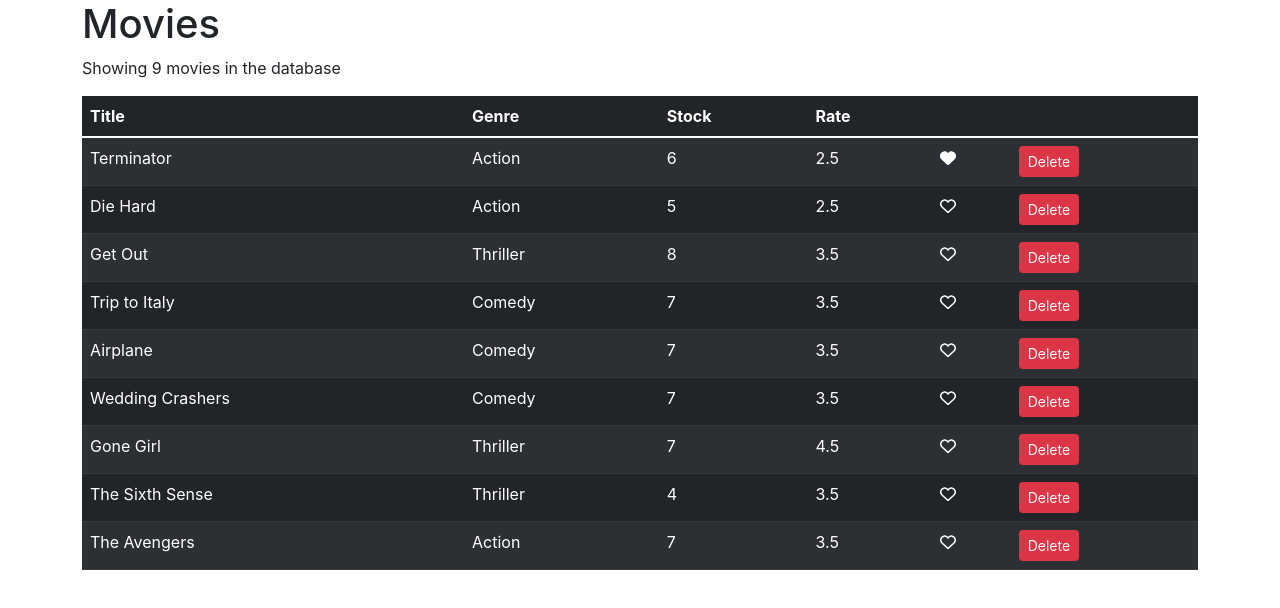
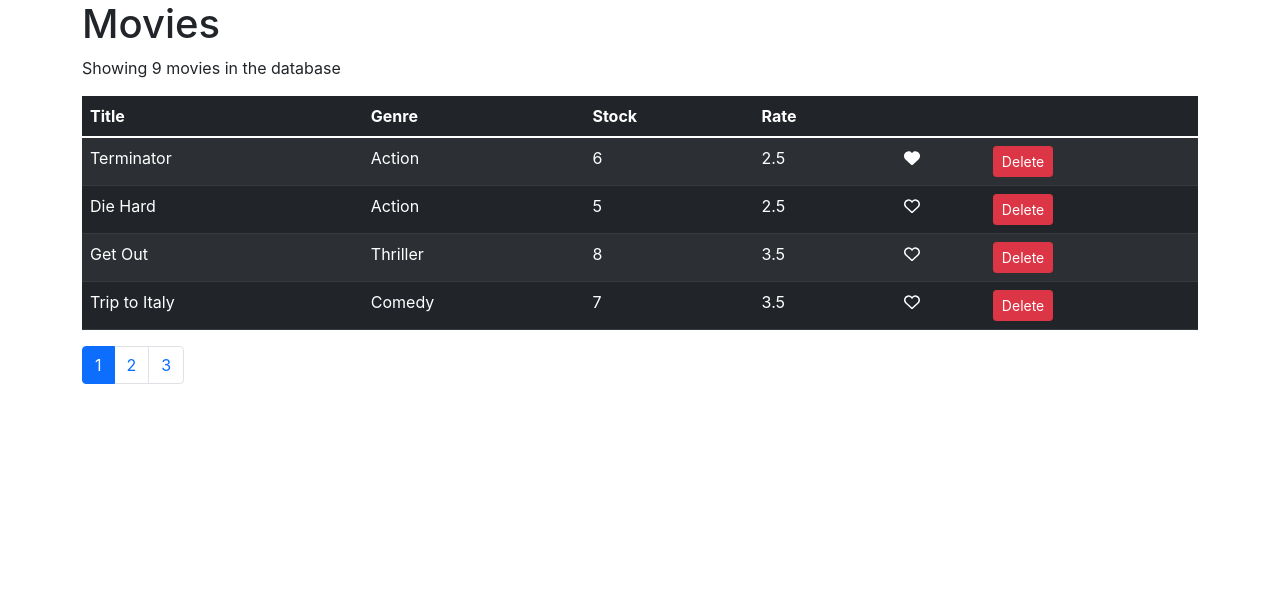
Before and after one commit to nimakarimi76/Friends-list, a React (Create React App) app in the folder mosh/: page / in a window 1280 px wide. Shown: the top 608 px of the page. Built offline with nearby package versions, Linux system fonts and the light colour scheme.

Commit message:
feat: pagination my way

```diff
--- /dev/null
+++ b/mosh/src/components/common/pagination.jsx
@@ -0,0 +1,11 @@
+import React from "react";
+
+const Pagination = (props) => {
+  return (
+    <nav aria-label="...">
+      <ul className="pagination">{props.showPagination}</ul>
+    </nav>
+  );
+};
+
+export default Pagination;
--- a/mosh/src/components/movies.jsx
+++ b/mosh/src/components/movies.jsx
@@ -1,10 +1,13 @@
 import React, { Component } from "react";
 import { getMovies, getMovie, deleteMovie } from "../services/fakeMovieService";
 import Like from "./common/like";
+import Pagination from "./common/pagination";
 
 class Movies extends Component {
   state = {
     movies: getMovies(),
+    showInPage: 4,
+    selectedPage: 1,
   };
 
   handleDeleteMovie = (id) => {
@@ -19,7 +22,45 @@ class Movies extends Component {
     this.setState({ movies });
   };
 
+  handlePagination = () => {
+    const pageNumbers = Math.ceil(
+      this.state.movies.length / this.state.showInPage
+    );
+    if (pageNumbers == 1)
+      return; // just one page so don't show the pagination at all
+    else return this.showPagination(pageNumbers);
+  };
+
+  showPagination = (pageNumbers) => {
+    let output = [];
+    const active = " active";
+
+    for (let page = 1; page <= pageNumbers; page++) {
+      output.push(
+        <li
+          key={page}
+          onClick={() =>
+            this.setState({
+              ...this.state,
+              selectedPage: page,
+            })
+          }
+          className={
+            "page-item " + (this.state.selectedPage == page ? active : "")
+          }
+          style={{
+            cursor: "pointer",
+          }}
+        >
+          <a className="page-link">{page}</a>
+        </li>
+      );
+    }
+    return output;
+  };
+
   render() {
+    // if there is no movies don't show the table
     const { length: count } = this.state.movies;
     if (count === 0)
       return <h3 className="p-3">There is no movie available"</h3>;
@@ -30,11 +71,18 @@ class Movies extends Component {
 
         <h1>Movies</h1>
         {this.tableOfMovies()}
+
+        <Pagination showPagination={this.handlePagination()} />
       </div>
     );
   }
 
   tableOfMovies = () => {
+    const moviesPerPage = this.state.movies.slice(
+      this.state.showInPage * (this.state.selectedPage - 1),
+      this.state.showInPage * this.state.selectedPage
+    );
+
     return (
       <React.Fragment>
         <p>Showing {this.state.movies.length} movies in the database</p>
@@ -50,7 +98,7 @@ class Movies extends Component {
             </tr>
           </thead>
           <tbody>
-            {this.state.movies.map((movie) => (
+            {moviesPerPage.map((movie) => (
               <tr key={movie._id}>
                 <td>{movie.title}</td>
                 <td>{movie.genre.name}</td>
```
